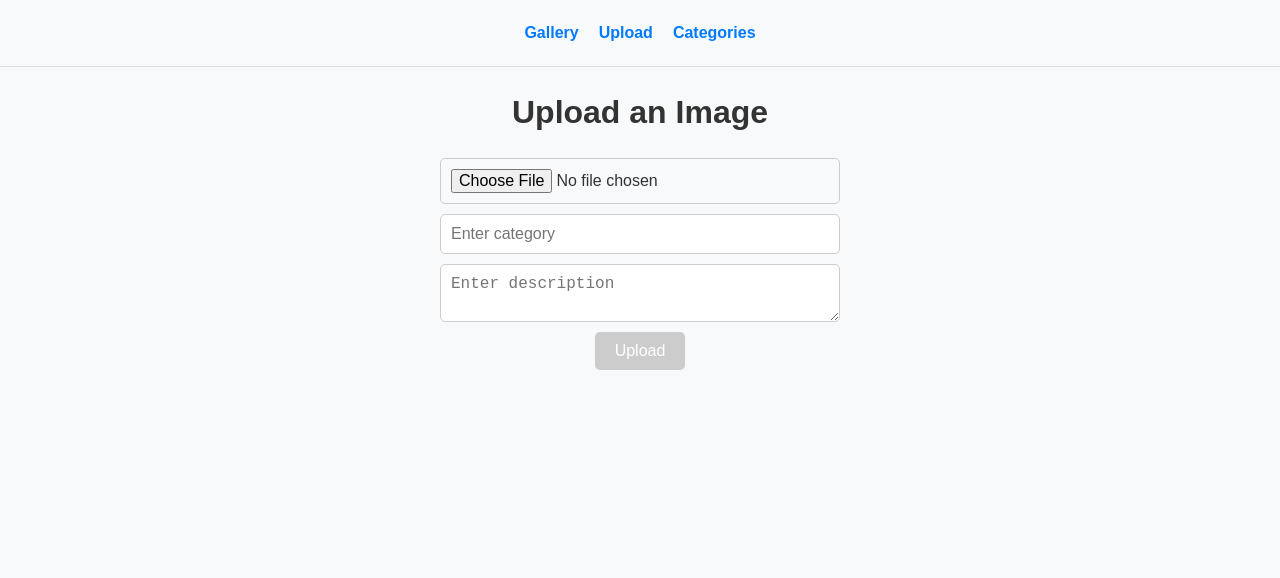
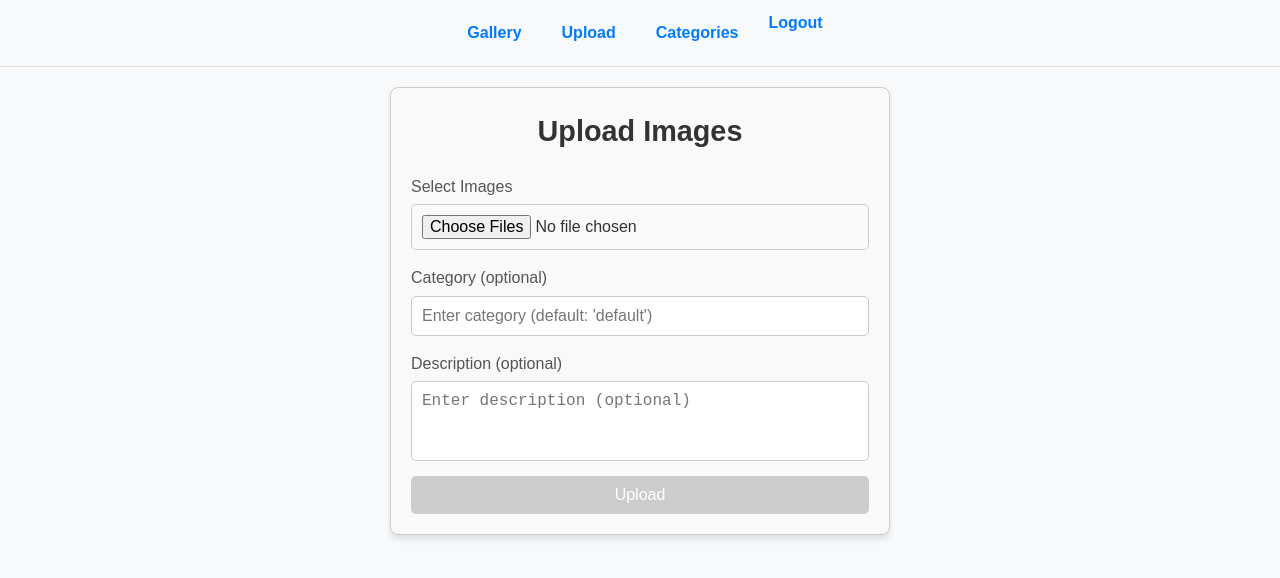
Before and after one commit to opolyo01/gallery_app, an Angular app in the folder frontend/: page /upload in a window 1280 px wide. Shown: the top 578 px of the page. Built offline with nearby package versions, Linux system fonts and the light colour scheme; sample sign-in values are in the browser's storage.

Commit message:
style fixes

```diff
--- a/frontend/src/app/app.component.html
+++ b/frontend/src/app/app.component.html
@@ -3,6 +3,7 @@
     <li><a routerLink="/">Gallery</a></li>
     <li><a routerLink="/upload">Upload</a></li>
     <li><a routerLink="/categories">Categories</a></li>
+    <li><button (click)="logout()" class="logout-button">Logout</button></li>
   </ul>
 </nav>
 
--- a/frontend/src/app/app.component.scss
+++ b/frontend/src/app/app.component.scss
@@ -6,36 +6,50 @@ nav {
   /* Light background for the nav */
   padding: 10px;
   border-bottom: 1px solid #ddd;
-}
 
-nav ul {
+  ul {
+    list-style: none;
     display: flex;
-  justify-content: space-around;
-  /* Space out the links evenly */
-  list-style: none;
+    gap: 20px;
     padding: 0;
-  margin: 0;
-}
 
-nav li {
+    li {
       flex: 1;
       /* Make each link take equal space */
       text-align: center;
-}
 
-nav a {
+      a {
         text-decoration: none;
         color: #007bff;
         /* Bootstrap blue color */
         font-size: 16px;
+        font-weight: bold;
         padding: 10px;
         display: block;
         transition: color 0.3s ease;
+
+        &:hover {
+          text-decoration: underline;
+          color: #0056b3;
+          /* Darker blue on hover */
+        }
       }
 
-nav a:hover {
-  color: #0056b3;
-  /* Darker blue on hover */
+      .logout-button {
+        background: none;
+        border: none;
+        color: #007bff;
+        font-weight: bold;
+        cursor: pointer;
+        font-size: 1rem;
+        padding: 0;
+
+        &:hover {
+          text-decoration: underline;
+        }
+      }
+    }
+  }
 }
 
 /* Mobile-specific styles */
--- a/frontend/src/app/app.component.ts
+++ b/frontend/src/app/app.component.ts
@@ -1,13 +1,20 @@
 import { Component } from '@angular/core';
-import { RouterModule } from '@angular/router';
+import { Router, RouterModule } from '@angular/router';
 
 @Component({
   selector: 'app-root',
-  standalone: true, // Mark the component as standalone
   templateUrl: './app.component.html',
+  imports: [RouterModule], // Import RouterModule for routing
+  standalone: true,
   styleUrls: ['./app.component.scss'],
-  imports: [RouterModule], // Import RouterModule for routing
 })
 export class AppComponent {
   title = 'gallery-front-end';
+
+  constructor(private router: Router) {}
+
+  logout(): void {
+    localStorage.removeItem('token'); // Remove the token from local storage
+    this.router.navigate(['/login']); // Redirect to the login page
+  }
 }
--- a/frontend/src/app/components/gallery/gallery.component.html
+++ b/frontend/src/app/components/gallery/gallery.component.html
@@ -3,7 +3,12 @@
   <div *ngIf="filteredImages.length > 0; else noImages">
     <div class="gallery-grid">
       <div class="gallery-item" *ngFor="let image of filteredImages">
-        <img [src]="image.fileUrl" [alt]="image.description" />
+        <!-- Delete Icon -->
+        <button class="delete-button" (click)="onDeleteImage(image._id)">
+          ✖️
+        </button>
+        <!-- Thumbnail -->
+        <img [src]="image.fileUrl" [alt]="image.description" class="thumbnail" (click)="openLightbox(image)" />
         <p><strong>Category:</strong> {{ image.category }}</p>
         <p><strong>Description:</strong> {{ image.description }}</p>
       </div>
@@ -12,4 +17,14 @@
   <ng-template #noImages>
     <p>No images available. <a routerLink="/upload">Upload an image</a> to get started!</p>
   </ng-template>
+
+  <!-- Lightbox -->
+  <div class="lightbox" *ngIf="selectedImage" (click)="closeLightbox()">
+    <div class="lightbox-content" (click)="$event.stopPropagation()">
+      <img [src]="selectedImage.fileUrl" [alt]="selectedImage.description" />
+      <p><strong>Category:</strong> {{ selectedImage.category }}</p>
+      <p><strong>Description:</strong> {{ selectedImage.description }}</p>
+      <button class="close-button" (click)="closeLightbox()">Close</button>
+    </div>
+  </div>
 </div>
--- a/frontend/src/app/components/upload/upload.component.html
+++ b/frontend/src/app/components/upload/upload.component.html
@@ -1,12 +1,25 @@
 <div class="upload">
-  <h1>Upload an Image</h1>
+  <h1>Upload Images</h1>
   <form (submit)="onUpload($event)">
-    <input type="file" (change)="onFileSelected($event)" />
-    <input type="text" placeholder="Enter category" [(ngModel)]="category" name="category" required />
-    <textarea placeholder="Enter description" [(ngModel)]="description" name="description" required></textarea>
-    <button type="submit" [disabled]="!selectedFile || !category || !description">
-      Upload
-    </button>
+    <div class="form-group">
+      <label for="file-input">Select Images</label>
+      <input id="file-input" type="file" (change)="onFilesSelected($event)" multiple accept="image/*" />
+    </div>
+
+    <div class="form-group">
+      <label for="category-input">Category (optional)</label>
+      <input id="category-input" type="text" placeholder="Enter category (default: 'default')" [(ngModel)]="category"
+        name="category" />
+    </div>
+
+    <div class="form-group">
+      <label for="description-input">Description (optional)</label>
+      <textarea id="description-input" placeholder="Enter description (optional)" [(ngModel)]="description"
+        name="description"></textarea>
+    </div>
+
+    <button type="submit" [disabled]="!selectedFiles.length">Upload</button>
   </form>
-  <p *ngIf="uploadMessage">{{ uploadMessage }}</p>
+
+  <p *ngIf="uploadMessage" class="upload-message">{{ uploadMessage }}</p>
 </div>
--- a/frontend/src/app/components/upload/upload.component.scss
+++ b/frontend/src/app/components/upload/upload.component.scss
@@ -1,37 +1,56 @@
 /* filepath: /Users/opolyakov/angProject/gallery-front-end/src/app/components/upload/upload.component.scss */
 .upload {
-  text-align: center;
-  margin: 20px;
+  max-width: 500px;
+  margin: 20px auto;
+  padding: 20px;
+  border: 1px solid #ccc;
+  border-radius: 8px;
+  background-color: #f9f9f9;
+  box-shadow: 0 4px 6px rgba(0, 0, 0, 0.1);
 
   h1 {
-    font-size: 2rem;
+    font-size: 1.8rem;
     margin-bottom: 20px;
+    text-align: center;
     color: #333;
   }
 
   form {
     display: flex;
     flex-direction: column;
-    align-items: center;
-    gap: 10px;
+    gap: 15px;
+
+    .form-group {
+      display: flex;
+      flex-direction: column;
+
+      label {
+        font-size: 1rem;
+        margin-bottom: 5px;
+        color: #555;
       }
 
       input[type='file'],
       input[type='text'],
       textarea {
-    width: 100%;
-    max-width: 400px;
         padding: 10px;
         font-size: 1rem;
         border: 1px solid #ccc;
         border-radius: 5px;
+        width: 100%;
+      }
+
+      textarea {
+        resize: none;
+        height: 80px;
+      }
     }
 
     button {
       background-color: #007bff;
       color: white;
       border: none;
-    padding: 10px 20px;
+      padding: 10px;
       font-size: 1rem;
       border-radius: 5px;
       cursor: pointer;
@@ -46,9 +65,11 @@
         cursor: not-allowed;
       }
     }
+  }
 
-  p {
+  .upload-message {
     margin-top: 10px;
     color: green;
+    text-align: center;
   }
 }
--- a/frontend/src/app/components/upload/upload.component.ts
+++ b/frontend/src/app/components/upload/upload.component.ts
@@ -12,41 +12,53 @@ import { environment } from 'src/environments/environment'; // Import environmen
   imports: [CommonModule, FormsModule], // Import FormsModule for two-way binding
 })
 export class UploadComponent {
-  selectedFile: File | null = null;
-  category: string = '';
-  description: string = '';
-  uploadMessage: string = '';
+  selectedFiles: File[] = [];
+  category: string = ''; // Optional, default to empty
+  description: string = ''; // Optional, default to empty
+  uploadMessage: string | null = null;
 
   constructor(private http: HttpClient) {}
 
-  onFileSelected(event: Event): void {
+  onFilesSelected(event: Event): void {
     const input = event.target as HTMLInputElement;
-    if (input.files && input.files.length > 0) {
-      this.selectedFile = input.files[0];
+    if (input.files) {
+      this.selectedFiles = Array.from(input.files); // Store all selected files
     }
   }
 
   onUpload(event: Event): void {
     event.preventDefault();
-    if (!this.selectedFile || !this.category || !this.description) {
+
+    if (this.selectedFiles.length === 0) {
+      this.uploadMessage = 'Please select at least one file.';
       return;
     }
 
     const formData = new FormData();
-    formData.append('file', this.selectedFile);
-    formData.append('category', this.category);
-    formData.append('description', this.description);
+    this.selectedFiles.forEach((file) => {
+      formData.append('files', file); // Append each file to the FormData object
+    });
 
-    // Use the API URL from the environment file
-    this.http.post(`${environment.apiUrl}/upload`, formData).subscribe({
-      next: (response: any) => {
-        this.uploadMessage = `Image uploaded successfully! File URL: ${response.fileUrl}`;
-        this.selectedFile = null;
+    // Use "default" if category is not provided
+    formData.append('category', this.category || 'default');
+    formData.append('description', this.description || ''); // Optional description
+
+    const token = localStorage.getItem('token'); // Retrieve the token from localStorage
+
+    this.http.post(`${environment.apiUrl}/upload-multiple`, formData, {
+      headers: {
+        Authorization: `Bearer ${token}`, // Add the token to the Authorization header
+      },
+    }).subscribe({
+      next: (response) => {
+        this.uploadMessage = 'Files uploaded successfully!';
+        this.selectedFiles = [];
         this.category = '';
         this.description = '';
       },
-      error: () => {
-        this.uploadMessage = 'Failed to upload image.';
+      error: (err) => {
+        console.error('Upload failed:', err);
+        this.uploadMessage = 'Failed to upload files. Please try again.';
       },
     });
   }
--- a/frontend/src/environments/environment.ts
+++ b/frontend/src/environments/environment.ts
@@ -1,4 +1,4 @@
 export const environment = {
   production: false,
-  apiUrl: 'https://backend-black-three-28.vercel.app', // Local backend URL
+  apiUrl: 'http://localhost:3000', // Local backend URL
 };
```
Also changed, not shown: frontend/src/app/components/gallery/gallery.component.scss (+94 -9 lines), frontend/src/app/components/gallery/gallery.component.ts (+45 -19 lines), 1 other file (tests, documents, lock files or other folders). Lines whose indentation alone changed are shown as unchanged.
